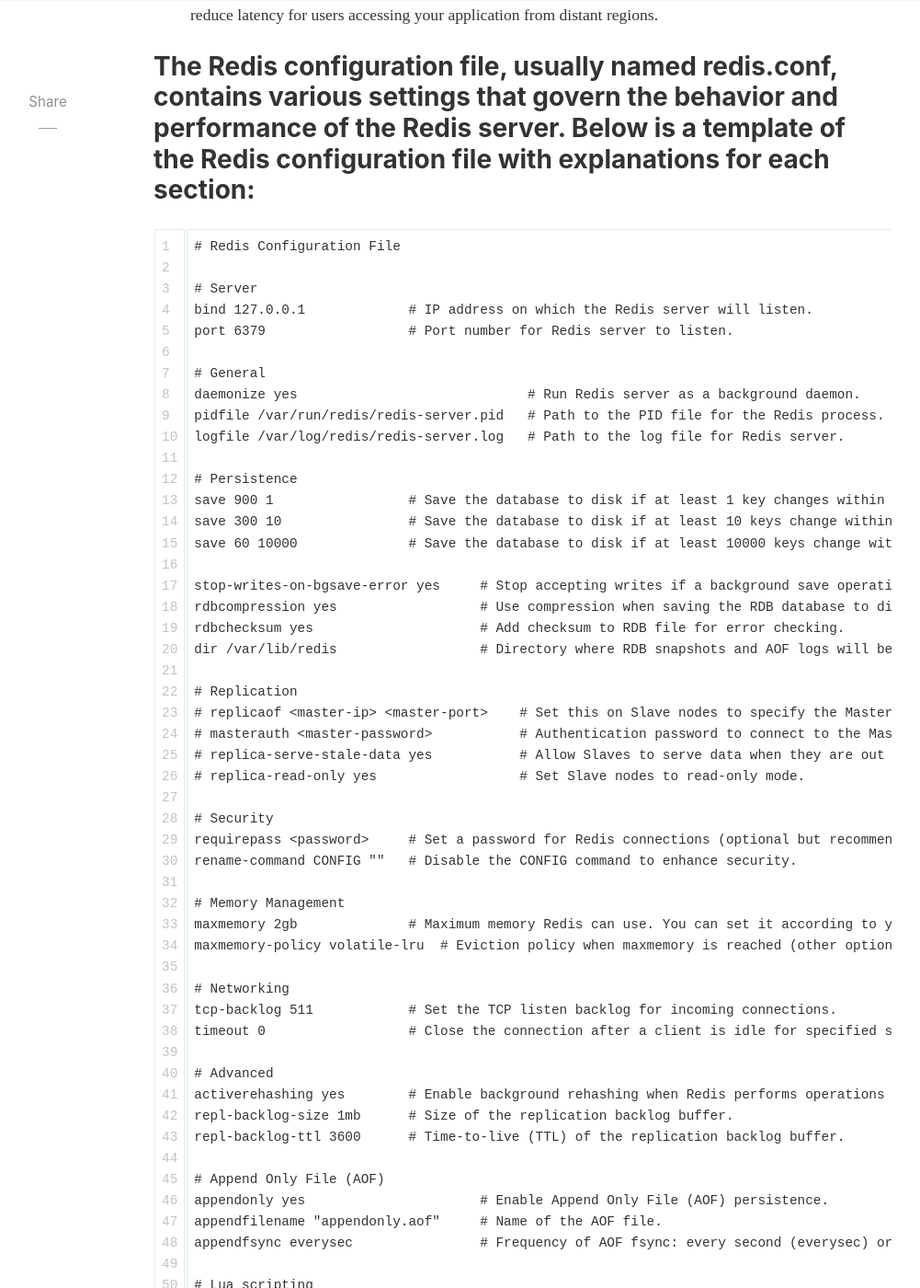
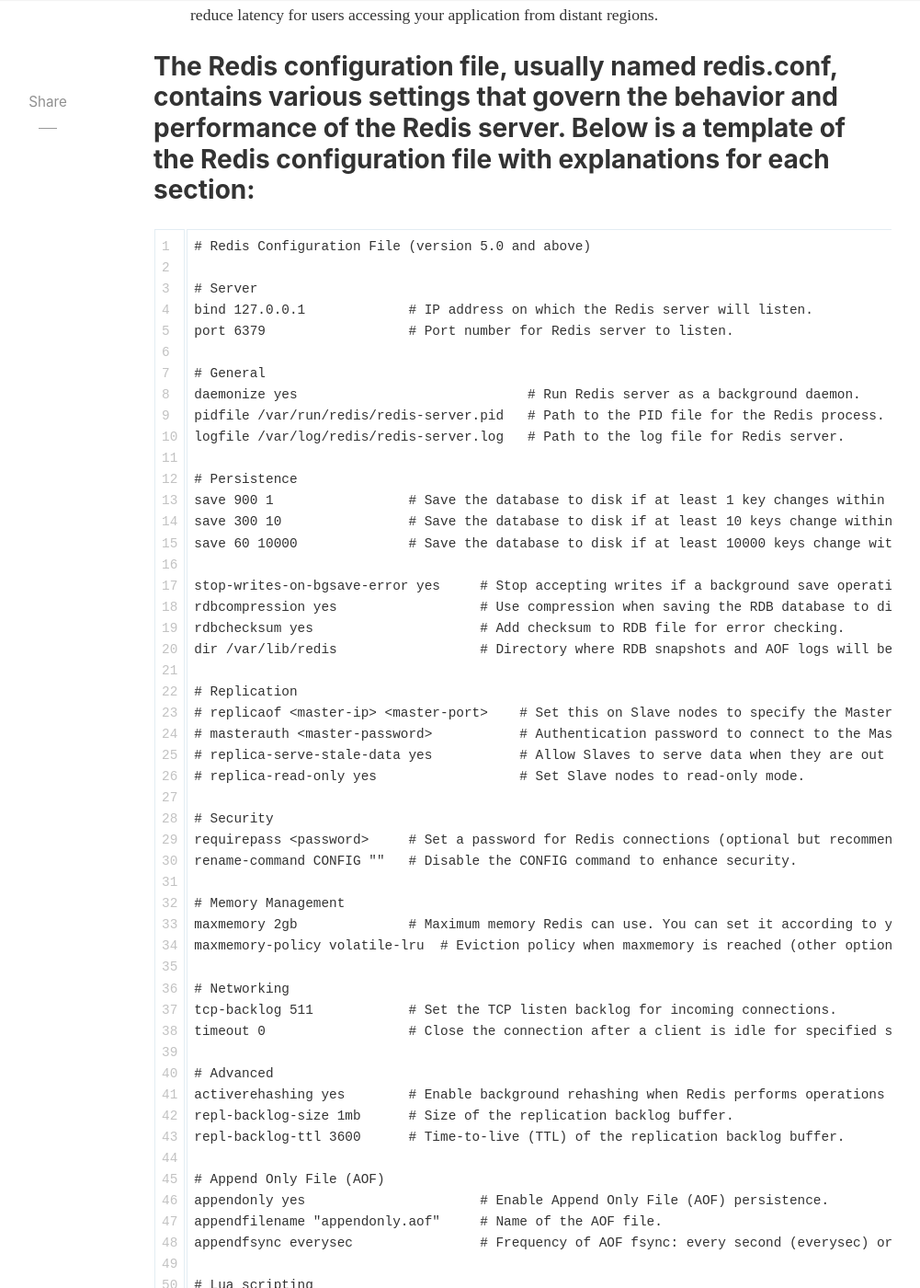
Before and after one commit to pratyush1806/pratyush1806.github.io, a Jekyll site: the page built from _posts/2019-06-07-redis-high-availability.md, in a window 1280 px wide and 1400 px high, scrolled down 1944 px. Shown: the whole window at 92% size, without its empty margins (118-1119 px from the left). Built offline with Jekyll 4.4.1, drawn with Linux system fonts in a browser that asks for light colours; nearby versions of some CDN libraries; comment, search, counter and statistics services are not loaded; some of the changed text lies outside the part shown.

Commit message:
Added version in the Redis config file

````diff
--- a/_posts/2019-06-07-redis-high-availability.md
+++ b/_posts/2019-06-07-redis-high-availability.md
@@ -25,7 +25,7 @@
 
 ### The Redis configuration file, usually named redis.conf, contains various settings that govern the behavior and performance of the Redis server. Below is a template of the Redis configuration file with explanations for each section:
 ```
-# Redis Configuration File
+# Redis Configuration File (version 5.0 and above)
 
 # Server
 bind 127.0.0.1             # IP address on which the Redis server will listen.
````
